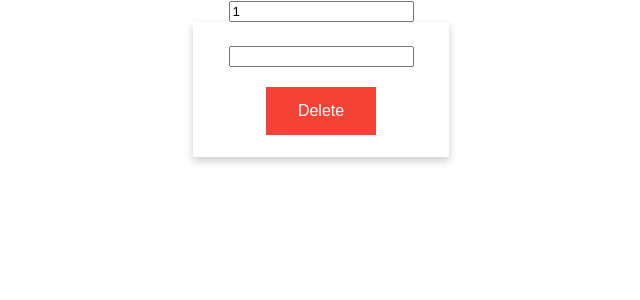
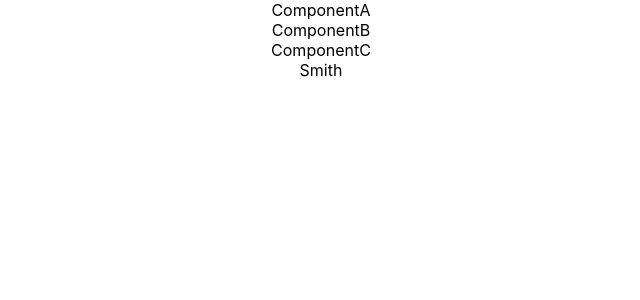
Before and after one commit to badruti94/firstapp, a React (Create React App) app: page / in a window 1280 px wide. Shown: the top 300 px of the page, without its empty margins (319-959 px from the left). Built offline with nearby package versions, Linux system fonts and the light colour scheme; no server answers.

Commit message:
10 react hooks : 50. React Context

```diff
--- a/src/App.js
+++ b/src/App.js
@@ -1,49 +1,15 @@
-import { useState, useEffect } from 'react';
+import React from 'react';
 import './App.css';
-import Card from './Card';
-import { AvatarGenerator } from 'random-avatar-generator';
-import { ThemeProvider } from 'styled-components'
-import axios from 'axios'
-
-const theme = {
-  primary: '#4CAF50',
-  mango: 'yellow'
-}
+import ComponentA from "./component/ComponentA";
+export const NameContext = React.createContext();
 
 function App() {
-
-  const [card, setCard] = useState([])
-  const [id, setId] = useState(1);
-
-  useEffect(() => {
-    axios.get(`https://jsonplaceholder.typicode.com/users/${id}`)
-      .then(res => {
-        console.log(res);
-        setCard(res.data)
-      })
-  }, [id])
-
-  const changeNameHandler = (event, id) => {
-    //1. make a copy of the cards
-    const card_copy = {...card}
-    //2. change the name of the spesifics
-    card_copy.name = event.target.value
-    //3. set the cards with the latest version of card copy
-    setCard(card_copy)//
-  }
-
   return (
-    <ThemeProvider theme={theme} >
-      <div className="App">
-        <input type="text" value={id} onChange={e=>setId(e.target.value)} />
-        <Card
-          name={card.name}
-          phone={card.phone}
-          key={card.id}
-          onChangeName={(event) => changeNameHandler(event, card.id)}
-        />
-      </div>
-    </ThemeProvider>
+    <div className="App">
+      <NameContext.Provider value={'Smith'} >
+        <ComponentA />
+      </NameContext.Provider>
+    </div>
   );
 }
 
--- a/src/Card.js
+++ /dev/null
@@ -1,18 +0,0 @@
-import './App.css';
-
-const Card = props => {
-
-    return (
-        <div className="card">
-            <div className="container">
-                <h4><b>{props.name} </b></h4>
-                <p>{props.phone} </p>
-                <input type="text" onChange={props.onChangeName} value={props.name} />
-                <p><button className="button button-red" onClick={props.onDelete} >Delete</button></p>
-                <div>{props.children}</div>
-            </div>
-        </div>
-    );
-}
-
-export default Card
--- /dev/null
+++ b/src/component/ComponentA.js
@@ -0,0 +1,12 @@
+import ComponentB from "./ComponentB";
+
+const ComponentA = () => {
+    return (
+        <div>
+            <div>ComponentA</div>
+            <ComponentB />
+        </div>
+    )
+}
+
+export default ComponentA
--- /dev/null
+++ b/src/component/ComponentB.js
@@ -0,0 +1,12 @@
+import ComponentC from "./ComponentC";
+
+const ComponentB = () => {
+    return (
+        <div>
+            <div>ComponentB</div>
+            <ComponentC />
+        </div>
+    )
+}
+
+export default ComponentB
--- /dev/null
+++ b/src/component/ComponentC.js
@@ -0,0 +1,16 @@
+import { NameContext } from '../App'
+
+const ComponentC = () => {
+    return (
+        <div>
+            <div>ComponentC</div>
+            <NameContext.Consumer>
+                {name => {
+                    return <div>{name} </div>
+                }}
+            </NameContext.Consumer>
+        </div>
+    )
+}
+
+export default ComponentC
```
Also changed, not shown: src/Custom.css (deleted, +0 -13 lines), src/element/Button.js (deleted, +0 -20 lines).
